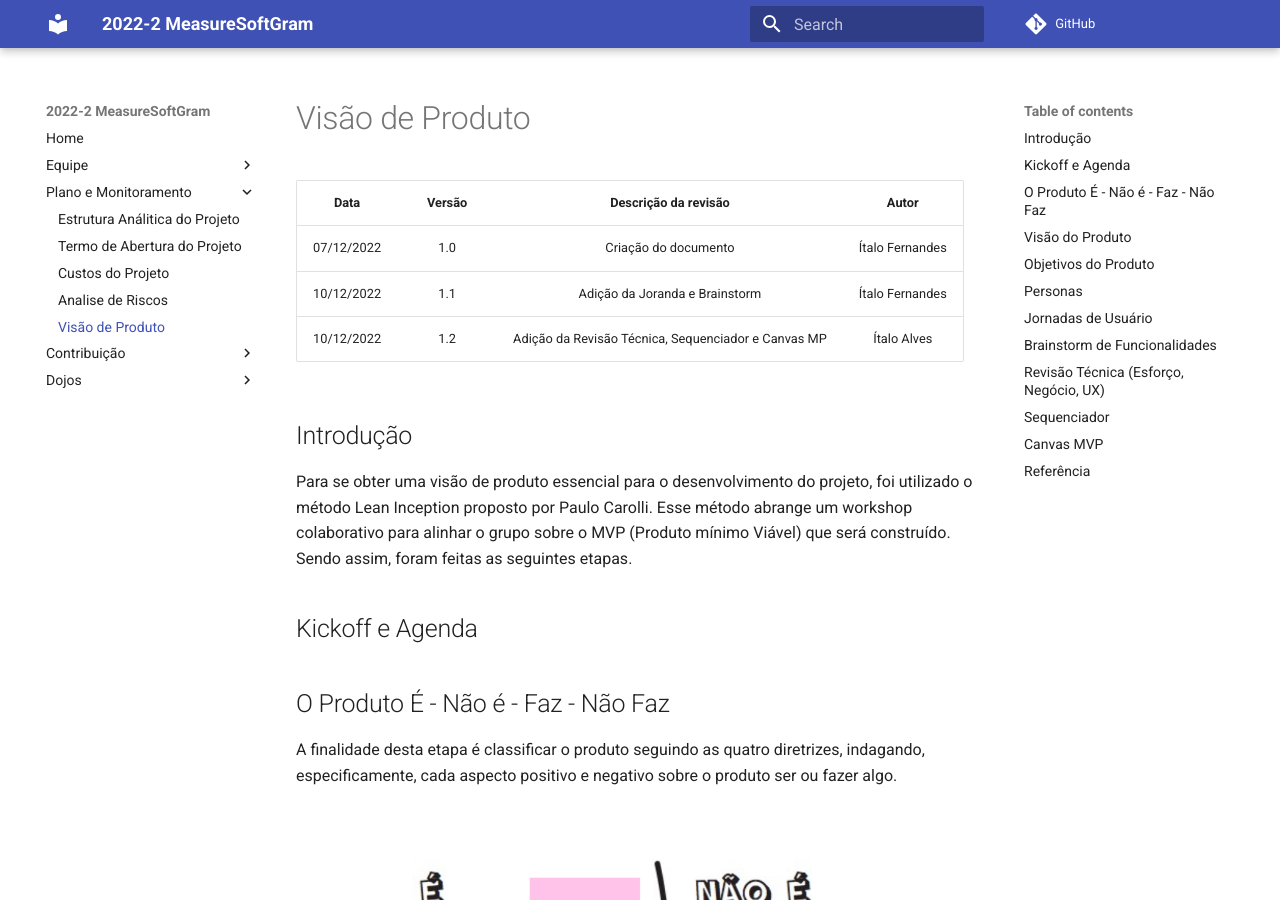
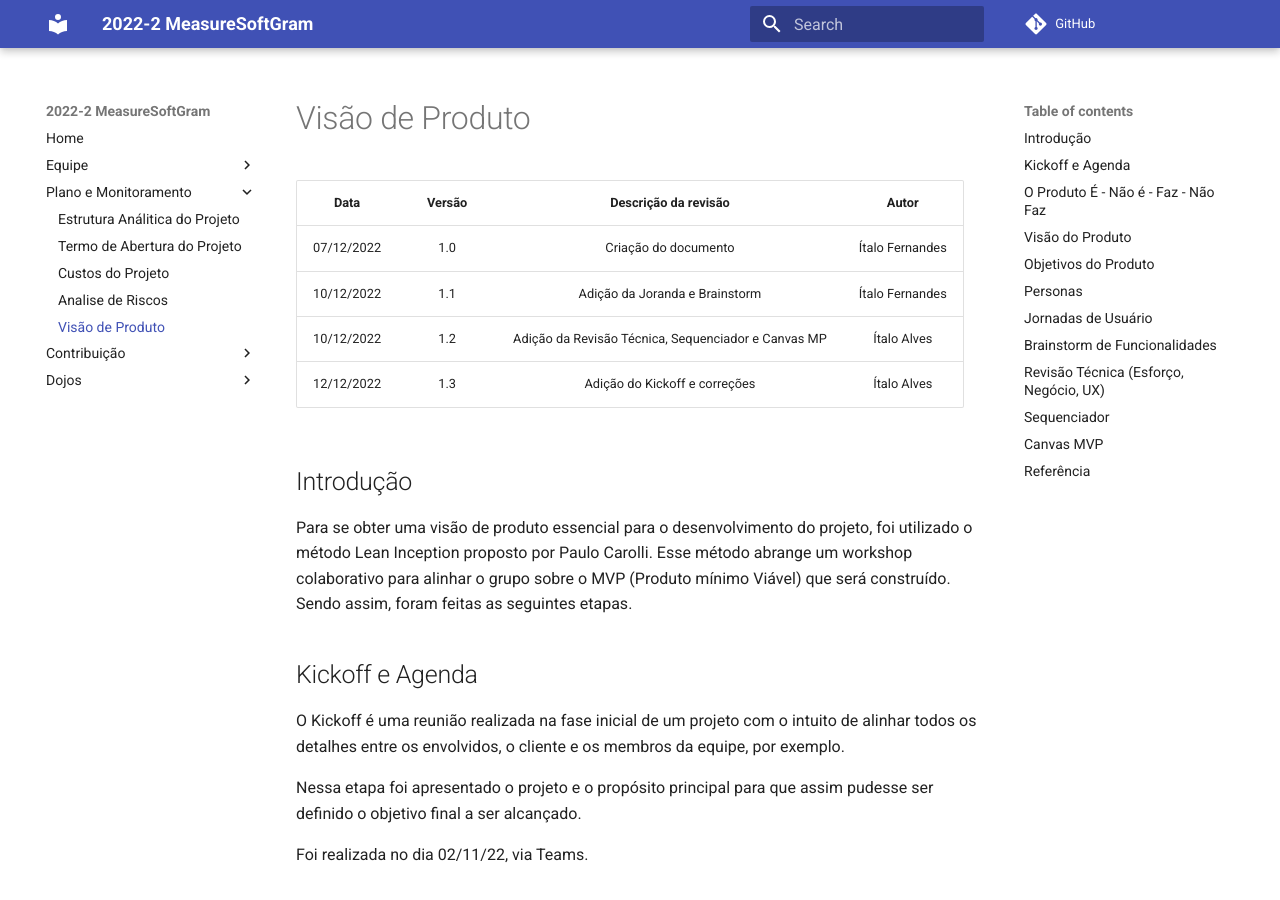
Before and after one commit to fga-eps-mds/2022-2-MeasureSoftGram-Doc, an MkDocs documentation site: the page built from docs/plano-monitoramento/visao_de_produto.md, in a window 1280 px wide and 900 px high. Built offline with MkDocs 1.6.1 and Material for MkDocs 9.7.7, drawn with Linux system fonts in a browser that asks for light colours; comment, search, counter and statistics services are not loaded; some of the changed text lies outside the part shown.

Commit message:
#47 Adiciona Kickoff e correções

```diff
--- a/docs/plano-monitoramento/visao_de_produto.md
+++ b/docs/plano-monitoramento/visao_de_produto.md
@@ -5,12 +5,19 @@
 | 07/12/2022 |  1.0   |                Criação do documento                 | Ítalo Fernandes |
 | 10/12/2022 |  1.1   |           Adição da Joranda e Brainstorm            | Ítalo Fernandes |
 | 10/12/2022 |  1.2   | Adição da Revisão Técnica, Sequenciador e Canvas MP |   Ítalo Alves   |
+| 12/12/2022 |  1.3   |            Adição do Kickoff e correções            |   Ítalo Alves   |
 
 ## Introdução
 
 Para se obter uma visão de produto essencial para o desenvolvimento do projeto, foi utilizado o método Lean Inception proposto por Paulo Carolli. Esse método abrange um workshop colaborativo para alinhar o grupo sobre o MVP (Produto mínimo Viável) que será construído. Sendo assim, foram feitas as seguintes etapas.
 
 ## Kickoff e Agenda
+
+O Kickoff é uma reunião realizada na fase inicial de um projeto com o intuito de alinhar todos os detalhes entre os envolvidos, o cliente e os membros da equipe, por exemplo.
+
+Nessa etapa foi apresentado o projeto e o propósito principal para que assim pudesse ser definido o objetivo final a ser alcançado.
+
+Foi realizada no dia 02/11/22, via Teams.
 
 ## O Produto É - Não é - Faz - Não Faz
 
```
Also changed, not shown: other parts of docs/plano-monitoramento/visao_de_produto.md (+1 -1 lines).
